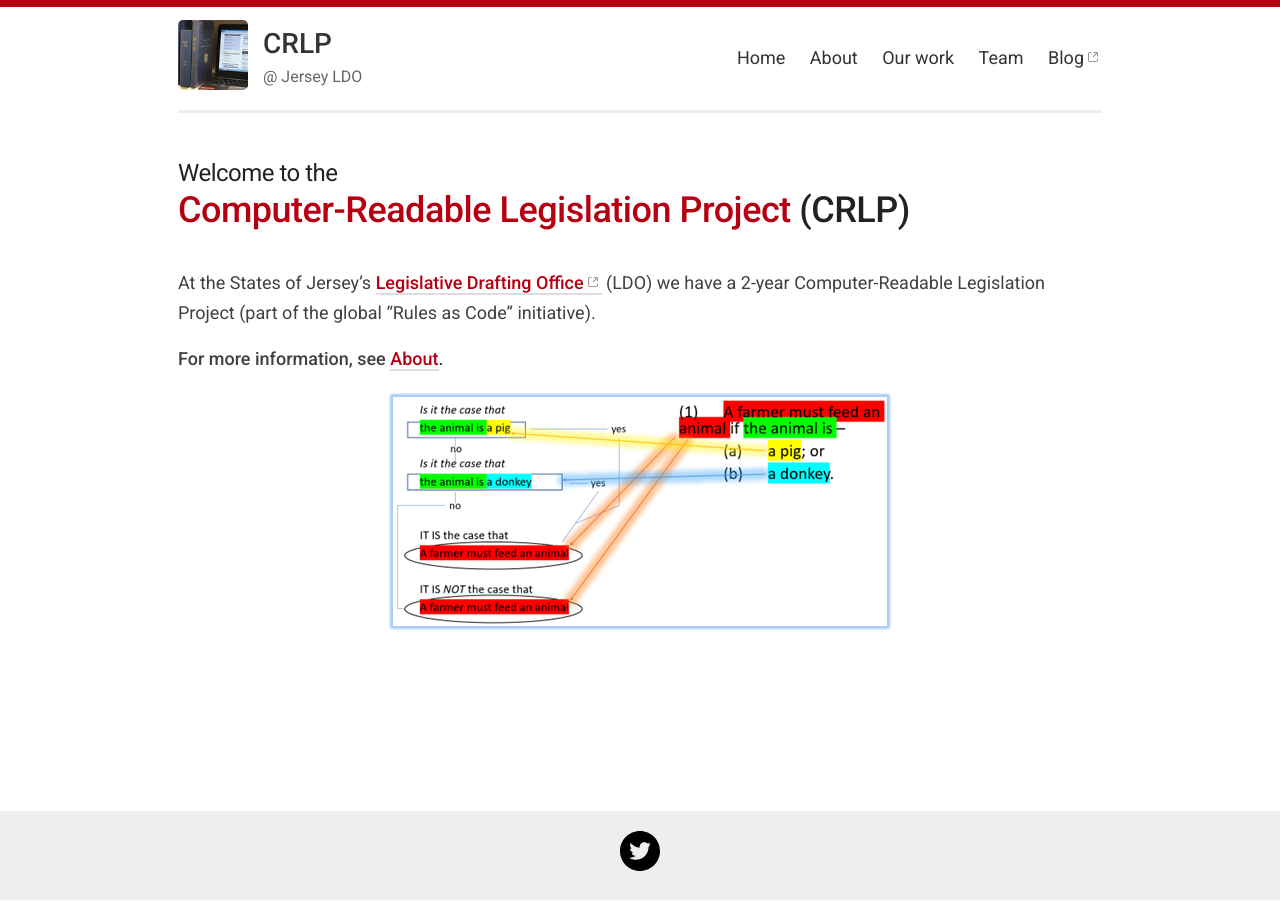
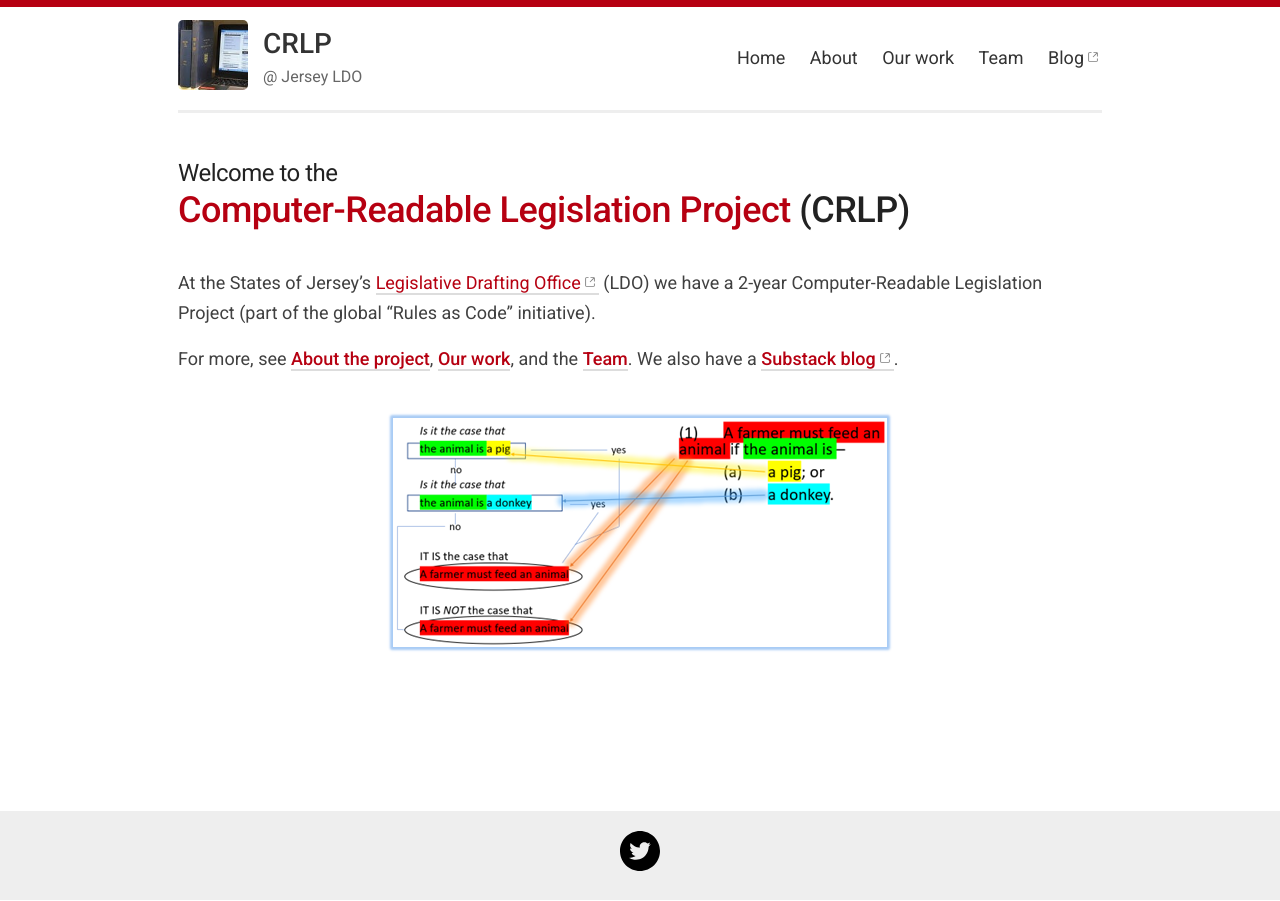
Before and after one commit to crlp-jerseyldo/crlp-jerseyldo.github.io, a Jekyll site: the page built from index.md, in a window 1280 px wide. Built offline with Jekyll 4.4.1, drawn with Linux system fonts in a browser that asks for light colours; our own code applies the rules of GitHub Pages for plain Markdown files.

Commit message:
Add links to homepage

```diff
--- a/index.md
+++ b/index.md
@@ -4,9 +4,9 @@ layout: default
 
 # <span>Welcome to the</span> <br><em>Computer-Readable Legislation Project</em> (CRLP)
 
-At the States of Jersey’s [**Legislative Drafting Office**](https://www.gov.je/Government/NonexecLegal/StatesGreffe/Pages/LegislativeDraftingOffice.aspx){:target="_blank"} (LDO) we have a 2-year Computer-Readable Legislation Project (part of the global “Rules as Code” initiative).
+At the States of Jersey’s [Legislative Drafting Office](https://www.gov.je/Government/NonexecLegal/StatesGreffe/Pages/LegislativeDraftingOffice.aspx){:target="_blank"} (LDO) we have a 2-year Computer-Readable Legislation Project (part of the global “Rules as Code” initiative).
 
-**For more information, see [About](/about).**
+For more, see [**About the project**](/about), [**Our work**](/work), and the [**Team**](/team). We also have a [**Substack blog**](https://digitallegislation.substack.com){:target="_blank"}.
 
 
-![A diagram showing the if-this-then-that structure of a piece of legislation](/images/ifttt-example.png)
+![A diagram showing the if-this-then-that structure of a piece of legislation](/images/ifttt-example.png){:.my-l}
```
